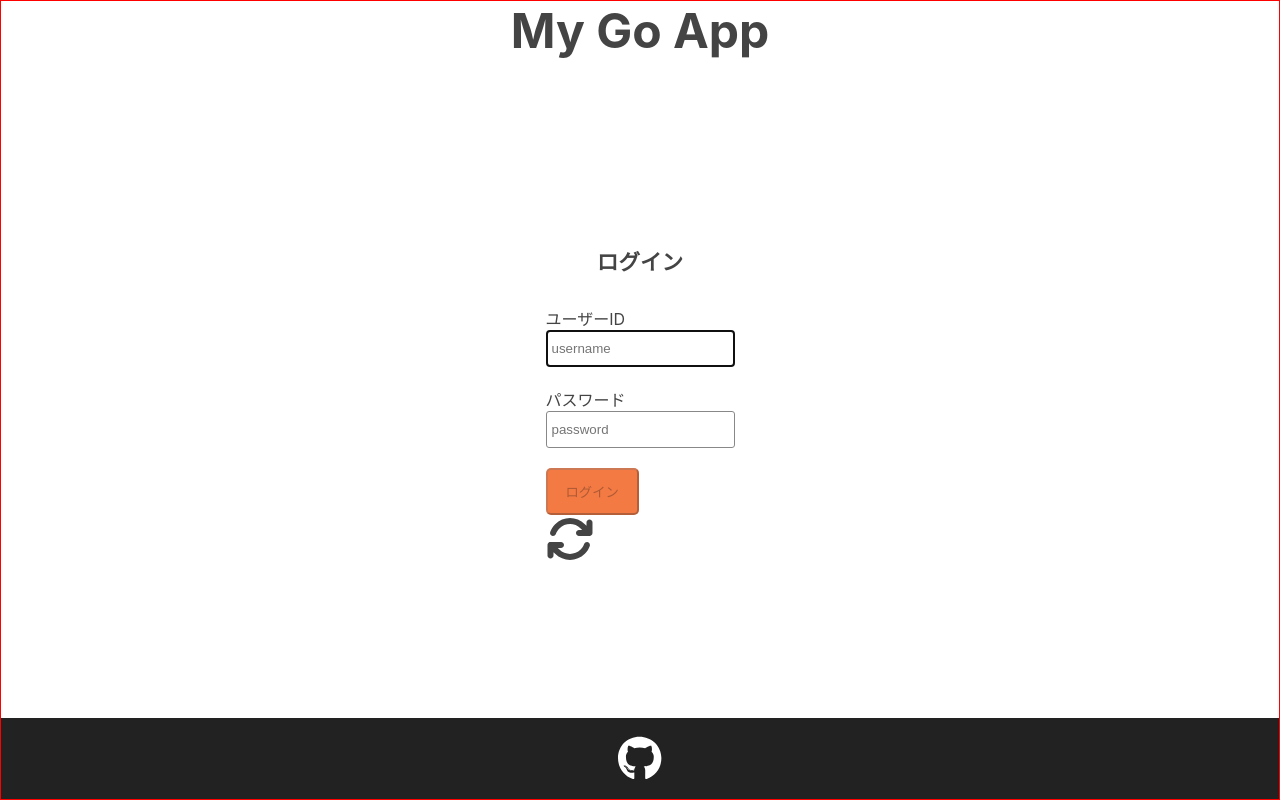
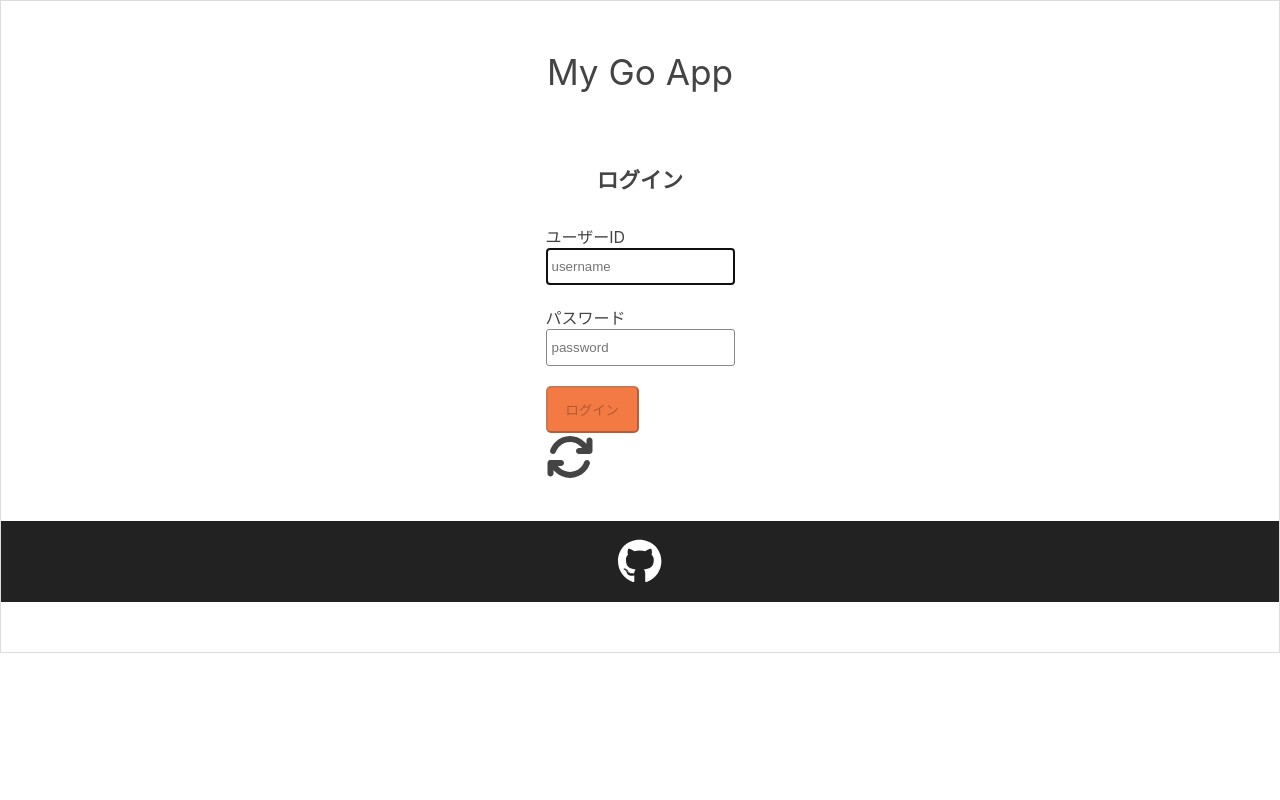
Before and after one commit to kento-yoshidu/IngredientsList_Frontend, a React (Create React App) app: page / in a window 1280 px wide. Built offline with nearby package versions, Linux system fonts and the light colour scheme; no server answers.

Commit message:
⚡ Update CSS

```diff
--- a/src/components/IngredientItem.tsx
+++ b/src/components/IngredientItem.tsx
@@ -2,7 +2,7 @@ import { memo, useState } from 'react'
 import { Ingredient } from '../types'
 
 import { FontAwesomeIcon } from '@fortawesome/react-fontawesome'
-import { faSquareCheck, faTrash, faPencil } from '@fortawesome/free-solid-svg-icons'
+import { faSquareCheck, faTrash } from '@fortawesome/free-solid-svg-icons'
 import { faSquare } from '@fortawesome/free-regular-svg-icons'
 import useMutateIngredient from "../hooks/useMutateIngre"
 
@@ -54,10 +54,6 @@ const IngredientItemMemo = ({
 
       <div className={listStyle.itemRight}>
         <FontAwesomeIcon
-          icon={faPencil}
-        />
-
-        <FontAwesomeIcon
           icon={faTrash}
           onClick={() => {
             deleteIngredientMutation.mutate(id)
--- a/src/components/IngredientList.tsx
+++ b/src/components/IngredientList.tsx
@@ -7,6 +7,7 @@ import useMutateIngredient from '../hooks/useMutateIngre'
 
 import Layout from "./Layout"
 
+import styles from "../styles/style.module.css"
 import listStyle from "../styles/list.module.css"
 import formStyle from "../styles/form.module.css"
 
@@ -37,14 +38,13 @@ const IngredientList = () => {
       ) : (
         <>
           {!isLoading && (
-            <div className="flex items-center my-3">
+            <>
               {data![0].dishname && (
-                <p style={{ fontSize: "1.5rem" }}>
-                  ✨<span style={{ fontWeight: "bold" }}>{data![0].dishname}</span>✨
-                  の食材リスト
+                <p className={styles.pageTitle}>
+                  ✨{data![0].dishname}✨ の食材リスト
                 </p>
               )}
-            </div>
+            </>
           )}
 
           {isLoading ? (
@@ -84,7 +84,7 @@ const IngredientList = () => {
           className="disabled:opacity-40 mx-3 py-2 px-3 text-white bg-indigo-600 rounded"
           disabled={!editedIngre.ingredientname}
         >
-          {editedIngre.id === 0 ? 'Create' : 'Update'}
+          追加する
         </button>
       </form>
     </Layout>
--- a/src/styles/global.css
+++ b/src/styles/global.css
@@ -28,6 +28,5 @@ body {
 }
 
 :root {
-  --max-width: 635px;
   --main-color: #F47A44;
 }
--- a/src/styles/header.module.css
+++ b/src/styles/header.module.css
@@ -1,3 +1,4 @@
 .headerTitle {
-  font-size: 3rem;
+  font-size: clamp(1.8rem, 3vw, 2.2rem);
+  font-weight: normal;
 }
--- a/src/styles/layout.module.css
+++ b/src/styles/layout.module.css
@@ -4,7 +4,6 @@
   justify-content: space-between;
   align-items: center;
   border: 1px solid #ddd;
-  height: 100vh;
+  padding: 50px 0;
   gap: 40px;
-  border: 1px solid red;
 }
--- a/src/styles/list.module.css
+++ b/src/styles/list.module.css
@@ -10,7 +10,7 @@
   align-items: center;
   gap: 15px;
   margin: 30px auto ;
-  font-size: 1.25rem;
+  font-size: clamp(1.05rem, 1.8vw, 1.25rem);
   border-bottom: 1px solid #ddd;
 }
 
@@ -31,7 +31,7 @@
 
 .stockNone,
 .stockOk {
-  font-size: 1rem;
+  font-size: clamp(0.95rem, 1.2vw, 1rem);
   display: flex;
   align-items: center;
 }
@@ -39,7 +39,7 @@
 :is(.stockOk, .stockNone) .icon {
   margin-left: 10px;
   color: var(--main-color);
-  font-size: 1.5rem;
+  font-size: clamp(1.2rem, 1.15vw, 1.5rem);
 }
 
 .itemRight {
--- a/src/styles/style.module.css
+++ b/src/styles/style.module.css
@@ -1,3 +1,3 @@
 .pageTitle {
-  font-size: 2rem;
+  font-size: clamp(1.2rem, 2.5vw, 1.55rem);
 }
```
